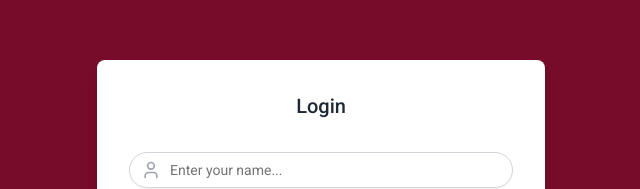
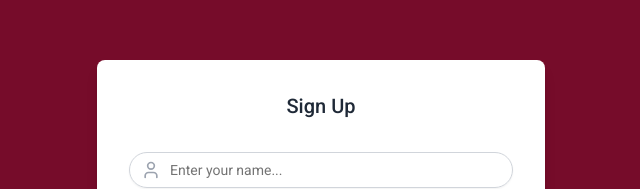
Before and after one commit to sharif57/dhataharris-frontend, a Next.js app: page /signup in a window 1280 px wide. Shown: the part 160-349 px from the top of the page, without its empty margins (319-959 px from the left). Built offline with nearby package versions, Linux system fonts and the light colour scheme.

Commit message:
feat: Integrate Redux Toolkit for state management and add authentication endpoints

```diff
--- a/package.json
+++ b/package.json
@@ -10,12 +10,14 @@
   },
   "dependencies": {
     "@radix-ui/react-slot": "^1.2.2",
+    "@reduxjs/toolkit": "^2.8.2",
     "class-variance-authority": "^0.7.1",
     "clsx": "^2.1.1",
     "lucide-react": "^0.508.0",
     "next": "14.2.28",
     "react": "^18",
     "react-dom": "^18",
+    "react-redux": "^9.2.0",
     "sonner": "^2.0.3",
     "tailwind-merge": "^3.2.0",
     "tailwindcss-animate": "^1.0.7"
--- /dev/null
+++ b/src/Providers/Providers.tsx
@@ -0,0 +1,8 @@
+"use client";
+
+import store from "@/redux/store";
+import { Provider } from "react-redux";
+
+export default function Providers({ children }: { children: React.ReactNode }) {
+  return <Provider store={store}>{children}</Provider>;
+}
--- a/src/app/(home)/layout.tsx
+++ b/src/app/(home)/layout.tsx
@@ -2,7 +2,8 @@ import type { Metadata } from "next";
 import "../globals.css";
 import Navbar from "../components/Navbar";
 import Footer from "../components/Footer";
-
+import Providers from "@/Providers/Providers";
+import { Toaster } from "sonner";
 
 export const metadata: Metadata = {
   title: "Create Next App",
@@ -17,9 +18,12 @@ export default function RootLayout({
   return (
     <html lang="en">
       <body className={" antialiased  bg-[#fff3f6]"}>
-        <Navbar />
-        {children}
-        <Footer />
+        <Providers>
+          <Toaster position="top-center" duration={1000} richColors />
+          <Navbar />
+          {children}
+          <Footer />
+        </Providers>
       </body>
     </html>
   );
--- a/src/app/(home)/signup/page.tsx
+++ b/src/app/(home)/signup/page.tsx
@@ -7,14 +7,17 @@ import { Input } from "@/components/ui/input";
 import { Button } from "@/components/ui/button";
 import { Mail, KeyRound, Eye, EyeOff, User } from "lucide-react";
 import Link from "next/link";
+import { useRegisterMutation } from "@/redux/feature/authSlice";
+import { toast } from "sonner";
 
 export default function RegisterPage() {
+  const [name, setName] = useState("");
   const [email, setEmail] = useState("");
-  const [name, setName] = useState("");
   const [password, setPassword] = useState("");
   const [showPassword, setShowPassword] = useState(false);
   const [isLoading, setIsLoading] = useState(false);
 
+  const [register] = useRegisterMutation();
   const handleSubmit = async (e: React.FormEvent) => {
     e.preventDefault();
 
@@ -27,13 +30,19 @@ export default function RegisterPage() {
 
     // Simulate API call
     try {
-      // In a real app, you would call your authentication API here
-      await new Promise((resolve) => setTimeout(resolve, 1000));
-      console.log("Login attempted with:", { email, password, name });
-      alert("Login successful!");
-    } catch (error) {
-      console.error("Login failed:", error);
-      alert("Login failed. Please try again.");
+      const response = await register({
+        email,
+        password,
+        full_name: name.trim(),
+      }).unwrap();
+      console.log("Registration response:", response);
+      toast.success(response?.message || "Registration successful!");
+    } catch (error: unknown) {
+      console.error("Registration failed:", error);
+      const errorResponse = error as { data?: { message: string } };
+      toast.error(
+        errorResponse.data?.message || "Registration failed. Please try again."
+      );
     } finally {
       setIsLoading(false);
     }
@@ -43,7 +52,7 @@ export default function RegisterPage() {
     <main className="min-h-screen bg-[#760C2A] flex items-center justify-center p-4">
       <div className="bg-white rounded-lg shadow-lg max-w-md w-full p-6 md:p-8">
         <h1 className="text-xl font-medium text-center text-gray-800 mb-8">
-          Login
+          Sign Up
         </h1>
 
         <form onSubmit={handleSubmit} className="space-y-4">
@@ -56,7 +65,7 @@ export default function RegisterPage() {
               type="name"
               placeholder="Enter your name..."
               className="pl-10 pr-4 py-2 rounded-full border border-gray-300 w-full"
-              value={email}
+              value={name}
               onChange={(e) => setName(e.target.value)}
               required
             />
@@ -101,8 +110,6 @@ export default function RegisterPage() {
             </button>
           </div>
 
-
-
           {/* Sign In Button */}
           <Button
             type="submit"
@@ -123,8 +130,6 @@ export default function RegisterPage() {
             Sign In
           </Link>
         </div>
-
-
       </div>
     </main>
   );
--- /dev/null
+++ b/src/redux/Api/baseApi.ts
@@ -0,0 +1,23 @@
+import { createApi, fetchBaseQuery } from "@reduxjs/toolkit/query/react";
+
+export const baseApi = createApi({
+  reducerPath: "api",
+  baseQuery: fetchBaseQuery({
+    baseUrl: "http://192.168.10.33:8001/api",
+    // prepareHeaders: (headers) => {
+    //   const token = localStorage.getItem("accessToken");
+
+    //   if (token) {
+    //     headers.set("Authorization", `Bearer ${token}`);
+    //   }
+    //   return headers;
+    // },
+  }),
+  tagTypes: [
+    "User",
+    "Session",
+  ],
+  endpoints: () => ({}),
+});
+
+export default baseApi;
--- /dev/null
+++ b/src/redux/feature/authSlice.tsx
@@ -0,0 +1,91 @@
+"use client";
+
+import baseApi from "../Api/baseApi";
+
+
+export const authApi = baseApi.injectEndpoints({
+  endpoints: (builder) => ({
+    register: builder.mutation({
+      query: (data) => ({
+        url: "/auth/signup/",
+        method: "POST",
+        body: data,
+      }),
+    }),
+
+    login: builder.mutation({
+      query: (credentials) => ({
+        url: "/accounts/login/",
+        method: "POST",
+        body: credentials,
+      }),
+      invalidatesTags: ["User"],
+    }),
+
+    changePassword: builder.mutation({
+      query: (data) => ({
+        url: "/auth/change-password",
+        method: "POST",
+        body: data,
+      }),
+    }),
+
+    forgotPassword: builder.mutation({
+      query: (data) => ({
+        url: "/accounts/resend_otp/",
+        method: "POST",
+        body: data,
+      }),
+    }),
+
+    verifyEmail: builder.mutation({
+      query: (data) => ({
+        url: "/accounts/verify_email/",
+        method: "POST",
+        body: data,
+      }),
+    }),
+
+    resetPassword: builder.mutation({
+      query: (data) => {
+        return {
+          url: "/accounts/forgot_password/",
+          method: "POST",
+          body: data,
+          headers: {
+            Authorization: `Bearer ${localStorage.getItem("verify")}`,
+          },
+        };
+      },
+    }),
+
+    googleLogin: builder.mutation({
+      query: (data) => ({
+        url: "/auth/login/google",
+        method: "POST",
+        body: data,
+      }),
+    }),
+
+    facebookLogin: builder.mutation({
+      query: ({ accessToken }) => ({
+        url: "/auth/login/facebook",
+        method: "POST",
+        headers: {
+          Authorization: `Bearer ${accessToken}`,
+        },
+      }),
+    }),
+  }),
+});
+
+export const {
+  useRegisterMutation,
+  useLoginMutation,
+  useChangePasswordMutation,
+  useForgotPasswordMutation,
+  useVerifyEmailMutation,
+  useResetPasswordMutation,
+  useGoogleLoginMutation,
+  useFacebookLoginMutation,
+} = authApi;
--- /dev/null
+++ b/src/redux/store.ts
@@ -0,0 +1,12 @@
+import { configureStore } from "@reduxjs/toolkit";
+import baseApi from "./Api/baseApi";
+
+export const store = configureStore({
+  reducer: {
+    [baseApi.reducerPath]: baseApi.reducer,
+  },
+  middleware: (getDefaultMiddleware) =>
+    getDefaultMiddleware().concat(baseApi.middleware),
+});
+
+export default store;
```
Also changed, not shown: 1 other file (tests, documents, lock files or other folders).
